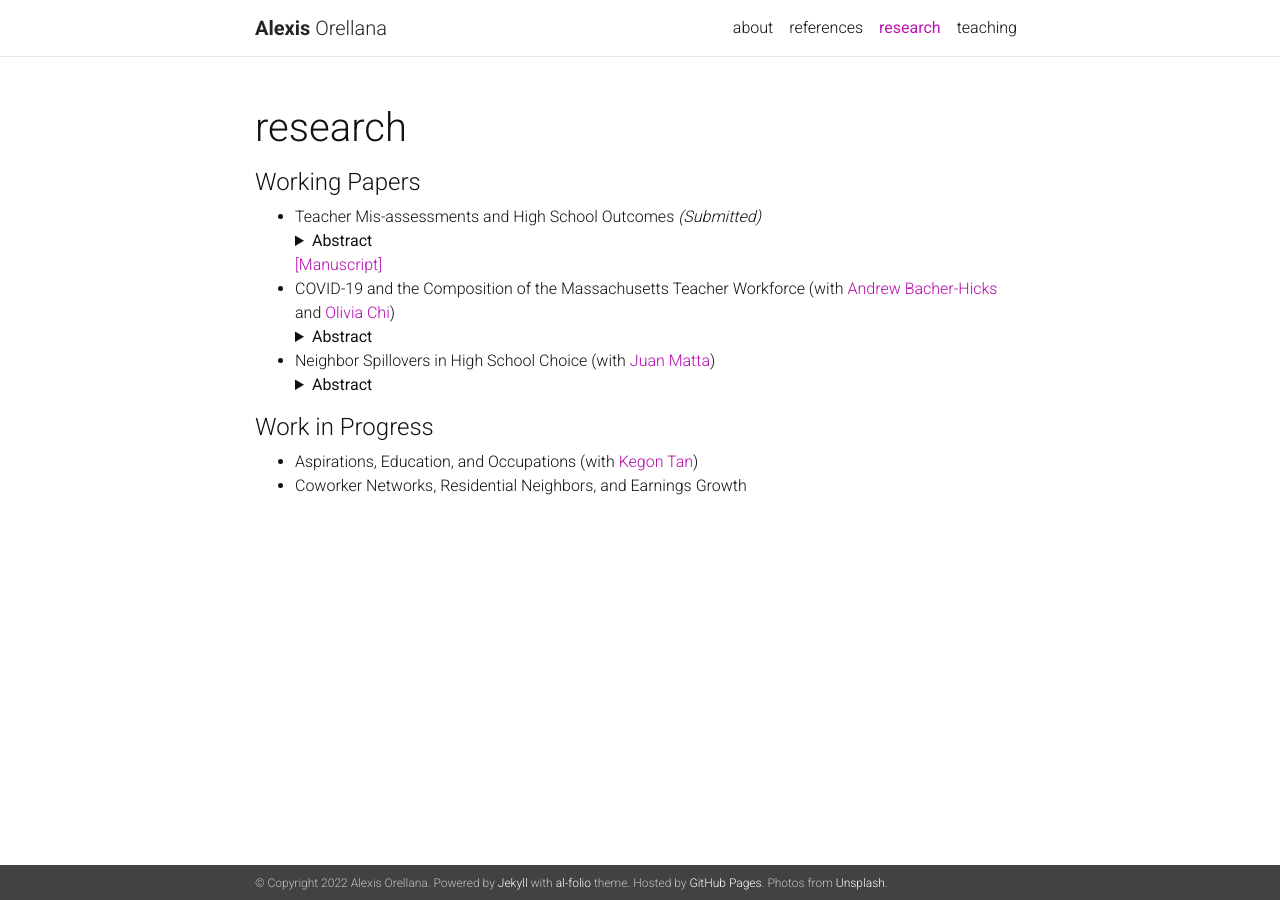
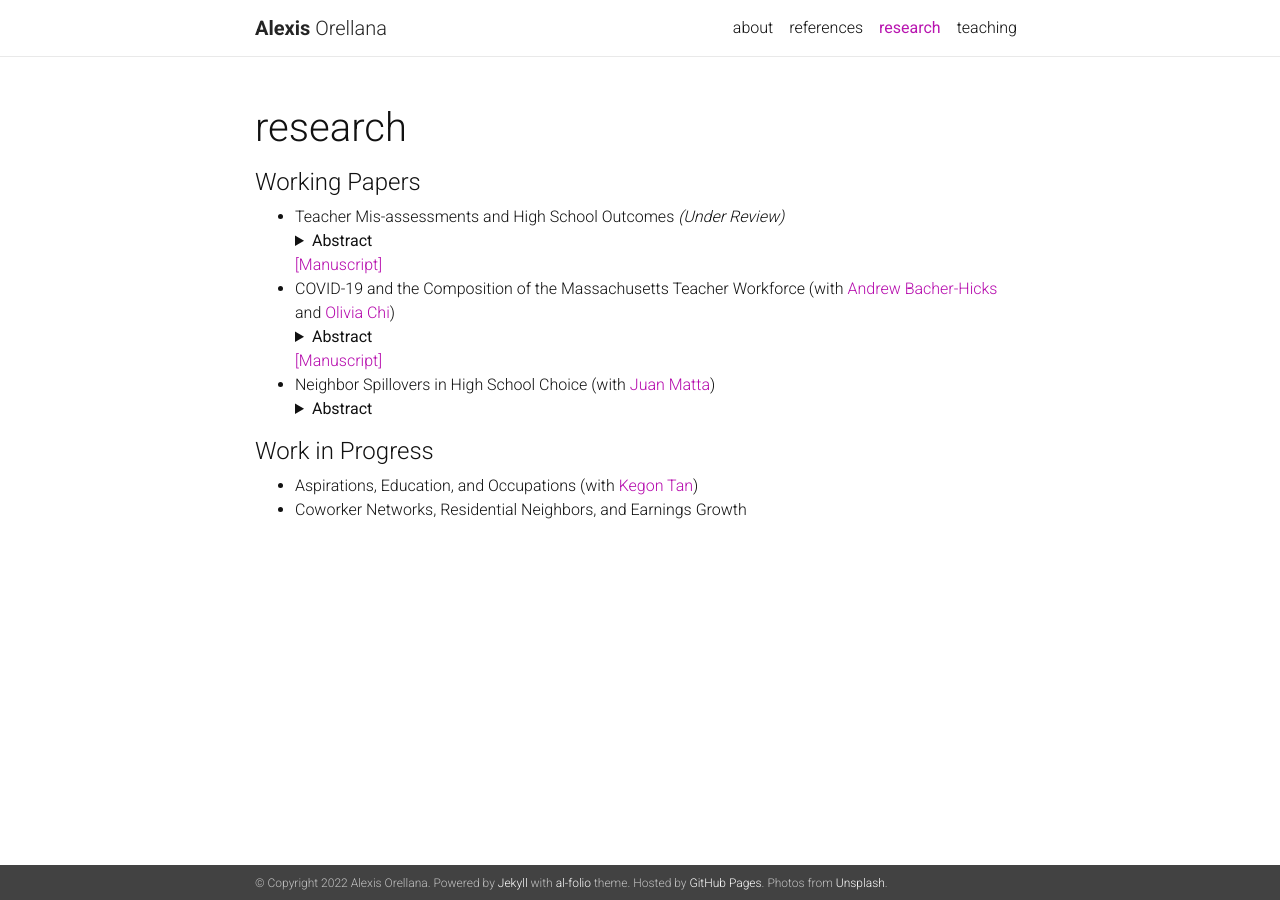
Before and after one commit to alexisorellana/alexisorellana.github.io, a Jekyll site: the page built from _pages/research.md, in a window 1280 px wide. Built offline with Jekyll 4.4.1, drawn with Linux system fonts in a browser that asks for light colours; nearby versions of some CDN libraries; a style sheet for code colours, icons or effects is not loaded.

Commit message:
update 08-11

```diff
--- a/_pages/research.md
+++ b/_pages/research.md
@@ -8,7 +8,7 @@ nav: true
 
 #### Working Papers
 <ul>
-<li> Teacher Mis-assessments and High School Outcomes <em> (Submitted) </em> </li>
+<li> Teacher Mis-assessments and High School Outcomes <em> (Under Review) </em> </li>
 <details>
 <summary><b>Abstract</b></summary>
 
@@ -26,6 +26,8 @@ The unprecedented challenges of teaching during COVID-19 prompted fears of a mas
 
 </details>
 
+<a href="{{ site.baseurl }}/assets/pdf/covid_WP.pdf" target="_blank">[Manuscript]</a>
+
 <li> Neighbor Spillovers in High School Choice (with <a href="https://jjmatta.github.io" target="_blank">Juan Matta</a>)</li>
 <details>
 <summary><b>Abstract</b></summary>
```
Also changed, not shown: 1 other file.
